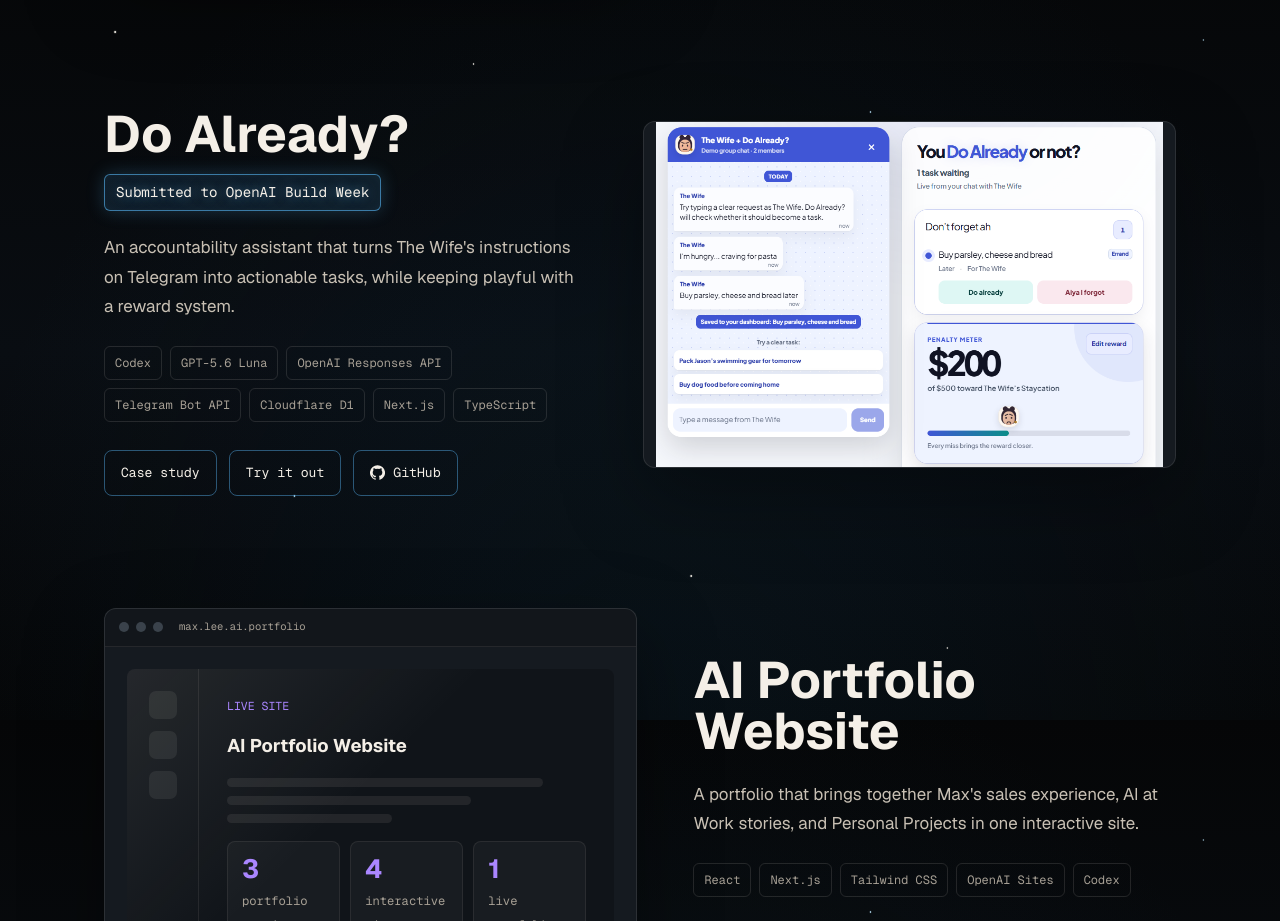
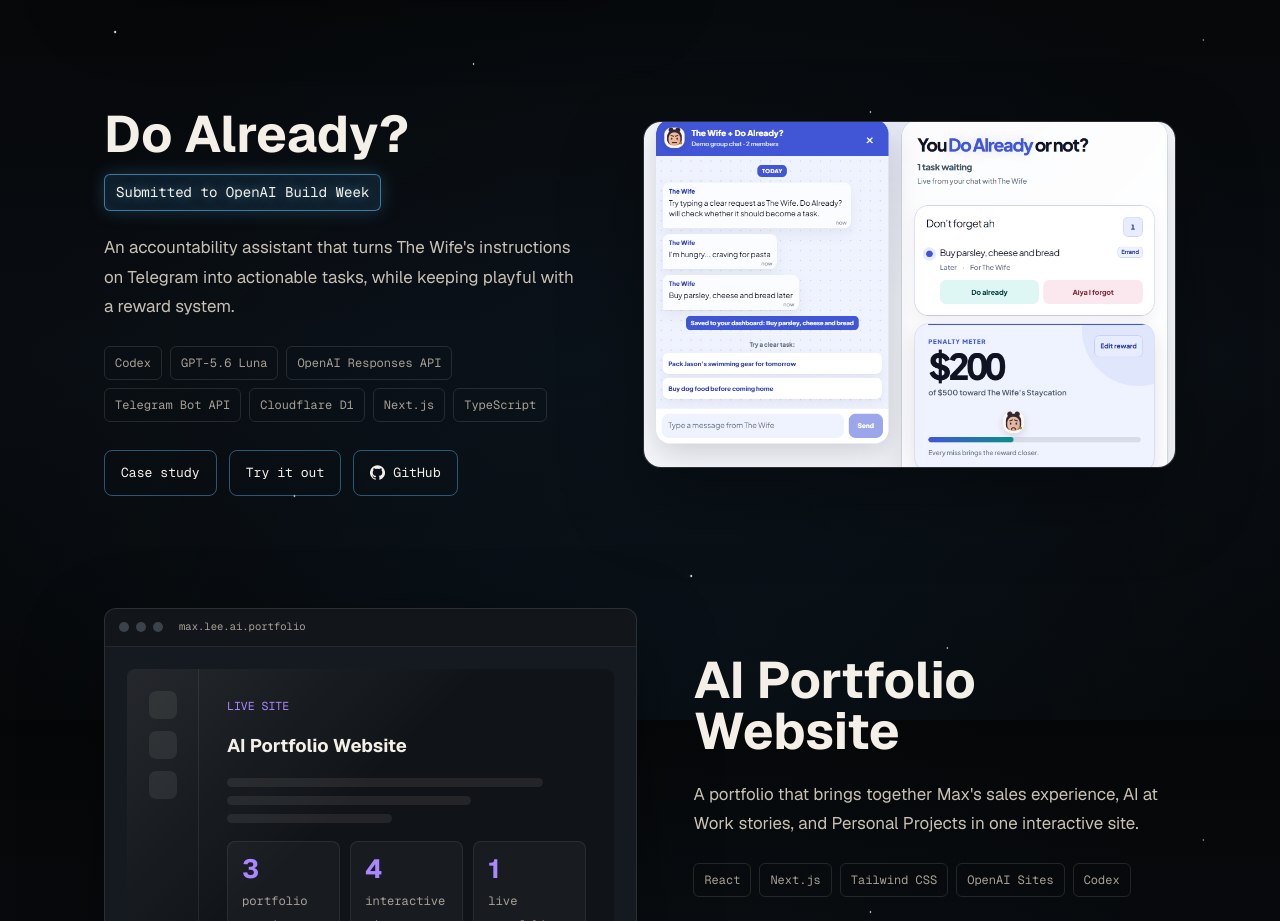
Before and after one commit to maxleesianyi/max-lee-ai-portfolio-website, a Next.js app: page /projects in a window 1280 px wide. Shown: the part 880-1801 px from the top of the page. Built offline with nearby package versions, Linux system fonts and the light colour scheme.

Commit message:
Refine Do Already frame and portrait backing

```diff
--- a/app/components/PortfolioBlocks.tsx
+++ b/app/components/PortfolioBlocks.tsx
@@ -147,7 +147,7 @@
 export function ProjectVisual({ project }: { project: Project }) {
   if (project.imageUrl) {
     return (
-      <div className="project-image-frame">
+      <div className={`project-image-frame ${project.slug === "do-already" ? "project-image-frame--do-already" : ""}`}>
         <img src={project.imageUrl} alt={`${project.title} app interface`} />
       </div>
     );
--- a/app/globals.css
+++ b/app/globals.css
@@ -343,7 +343,7 @@
 
 .hero-portrait-outline {
   position: absolute;
-  inset: 26px 0 0 26px;
+  inset: 40px -10px -10px 40px;
   border-radius: 8px;
   background: linear-gradient(145deg, #5BBDFF 0%, #5B6BFF 100%);
   transform: rotate(3deg);
@@ -352,7 +352,7 @@
 
 .hero-portrait-primary {
   position: absolute;
-  inset: 0 36px 36px 0;
+  inset: 0 48px 48px 0;
   z-index: 1;
   border: 1px solid rgba(244, 239, 231, 0.16);
   border-radius: 8px;
@@ -923,6 +923,14 @@
   height: 100%;
   object-fit: contain;
   object-position: center;
+}
+
+.project-image-frame--do-already {
+  border-radius: 18px;
+}
+
+.project-image-frame--do-already img {
+  object-fit: cover;
 }
 
 a:hover .project-image-frame,
```
Also changed, not shown: 1 other file (tests, documents, lock files or other folders).
